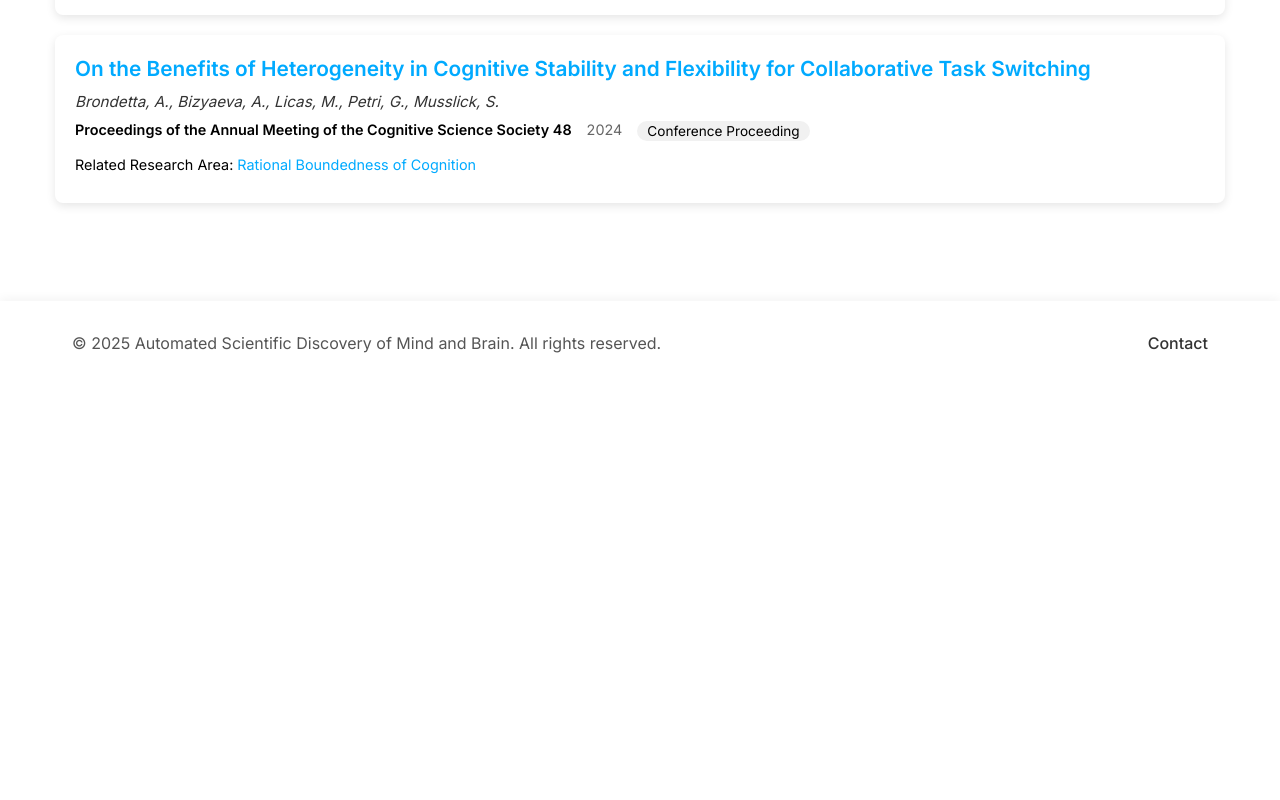
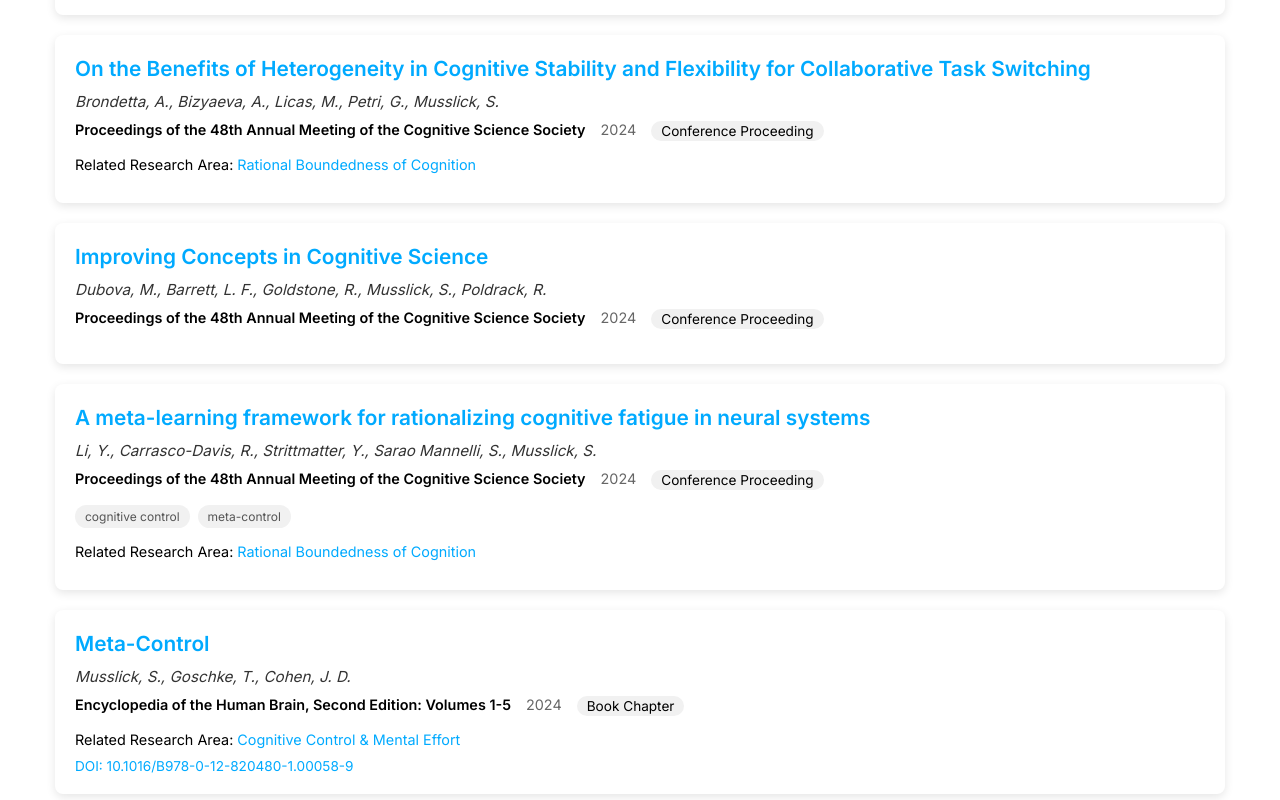
Before and after one commit to musslick/lab-website, a React (Create React App) app: page /publications in a window 1280 px wide. Shown: the part 3980-4780 px from the top of the page. Before the commit the page ends 4365 px from the top, so only its background shows below. Built offline with nearby package versions, Linux system fonts and the light colour scheme.

Commit message:
added pubs

```diff
--- a/src/data/publications.ts
+++ b/src/data/publications.ts
@@ -364,7 +364,7 @@ export const publications: Publication[] = [
   {
   "id": "pub-1744728564846",
   "title": "On the Benefits of Heterogeneity in Cognitive Stability and Flexibility for Collaborative Task Switching",
-  "journal": "Proceedings of the Annual Meeting of the Cognitive Science Society 48",
+  "journal": "Proceedings of the 48th Annual Meeting of the Cognitive Science Society",
   "year": 2024,
   "type": "conference proceeding",
   "authors": [
@@ -377,5 +377,58 @@ export const publications: Publication[] = [
   "citation": "Brondetta, A., Bizyaeva, A., Lucas, M., Petri, G., & Musslick, S. (2024). On the Benefits of Heterogeneity in Cognitive Stability and Flexibility for Collaborative Task Switching. In Proceedings of the 46th Annual Meeting of the Cognitive Science Society (pp. 5872– 5878).",
   "url": "https://escholarship.org/uc/item/6b47b61g",
   "projectId": "project-1744537991200"
+},
+{
+  "id": "pub-1744736334974",
+  "title": "Improving Concepts in Cognitive Science",
+  "journal": "Proceedings of the 48th Annual Meeting of the Cognitive Science Society",
+  "year": 2024,
+  "type": "conference proceeding",
+  "authors": [
+    "Dubova, M.",
+    "Barrett, L. F.",
+    "Goldstone, R.",
+    "Musslick, S.",
+    "Poldrack, R."
+  ],
+  "citation": "Dubova, M., Barrett, L. F., Goldstone, R., Musslick, S., & Poldrack, R. (2024). Improving Concepts in Cognitive Science. In Proceedings of the 46th Annual Meeting of the Cognitive Science Society (pp. 1– 2).",
+  "url": "https://escholarship.org/uc/item/72v1s5bh"
+},
+{
+  "id": "pub-1744736607819",
+  "title": "A meta-learning framework for rationalizing cognitive fatigue in neural systems",
+  "journal": "Proceedings of the 48th Annual Meeting of the Cognitive Science Society",
+  "year": 2024,
+  "type": "conference proceeding",
+  "authors": [
+    "Li, Y.",
+    "Carrasco-Davis, R.",
+    "Strittmatter, Y.",
+    "Sarao Mannelli, S.",
+    "Musslick, S."
+  ],
+  "citation": "Li, Y., Carrasco-Davis, R., Strittmatter, Y., Sarao Mannelli, S., & Musslick, S. (2024). A meta-learning framework for rationalizing cognitive fatigue in neural systems. In Proceedings of the 46th Annual Meeting of the Cognitive Science Society (pp. 1598– 1606).",
+  "url": "https://escholarship.org/uc/item/8pn5q3kx",
+  "projectId": "project-1744537991200",
+  "keywords": [
+    "cognitive control",
+    "meta-control"
+  ]
+},
+{
+  "id": "pub-1744736825251",
+  "title": "Meta-Control",
+  "journal": "Encyclopedia of the Human Brain, Second Edition: Volumes 1-5",
+  "year": 2024,
+  "type": "book chapter",
+  "authors": [
+    "Musslick, S.",
+    "Goschke, T.",
+    "Cohen, J. D."
+  ],
+  "citation": "Musslick, S., Cohen, J. D., & Goschke, T. (2024). Meta-control. In Encyclopedia of the Human Brain, Second Edition: Volumes 1-5 (pp. V3-269). Elsevier.",
+  "doi": "10.1016/B978-0-12-820480-1.00058-9",
+  "url": "https://doi.org/10.1016/B978-0-12-820480-1.00058-9",
+  "projectId": "project-1744383751212"
 }
 ];
```
